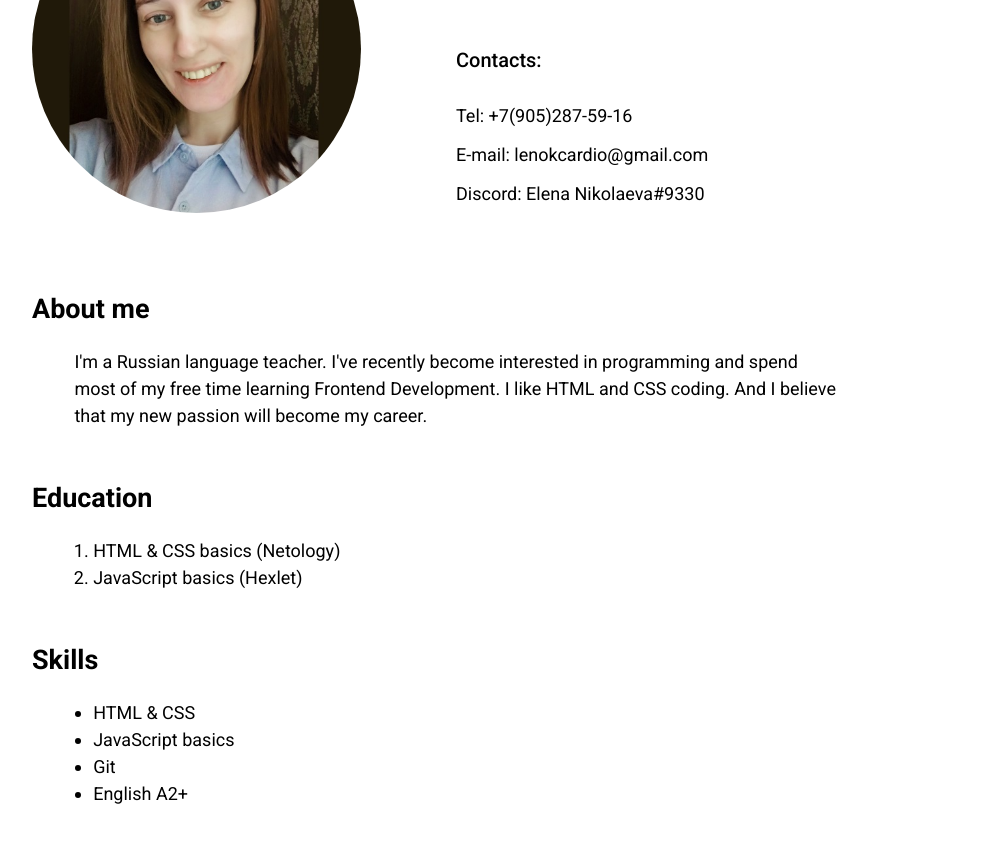
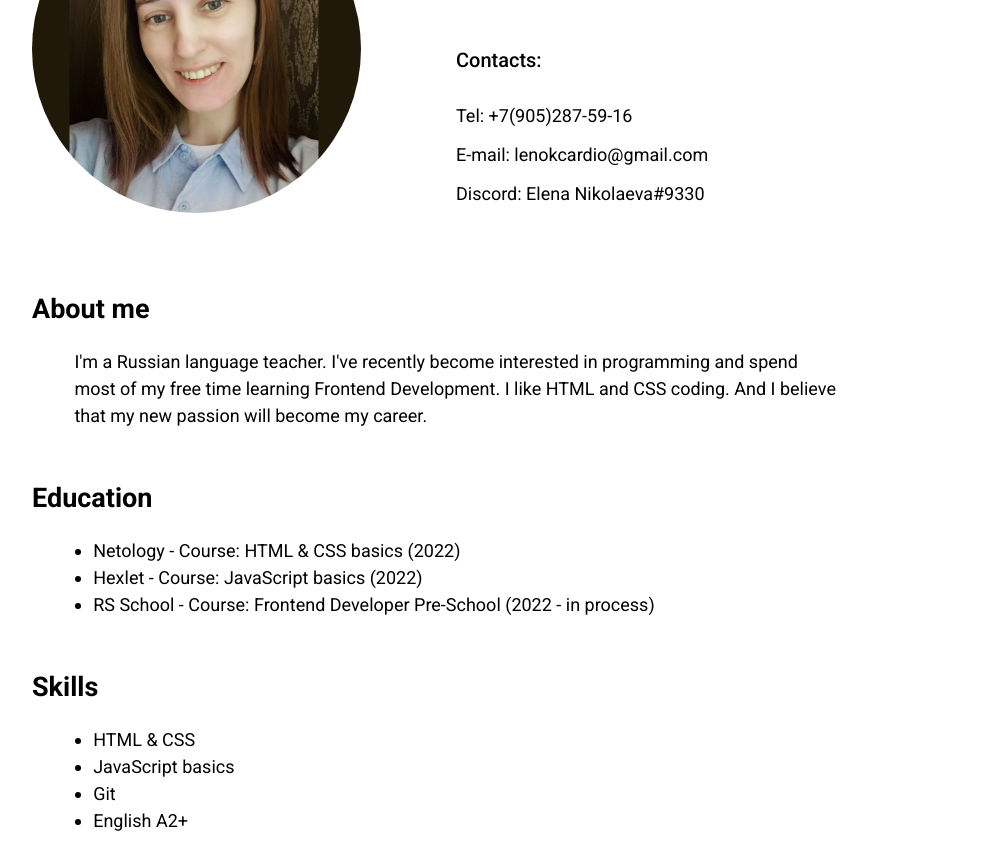
Before and after one commit to ElenaKilljoy/rsschool-cv-2022, a plain HTML site: page index.html in a window 1280 px wide. Shown: the part 234-1091 px from the top of the page, without its empty margins (184-1171 px from the left). Drawn offline with Linux system fonts and the light colour scheme.

Commit message:
refactor: change structure of the education section

```diff
--- a/index.html
+++ b/index.html
@@ -63,10 +63,11 @@
       <div class="wrapper">
         <div class="cv_section">
           <h2 class="name_section">Education</h2>
-          <ol class="courses_list">
-            <li class="list_item">HTML & CSS basics (Netology)</li>
-            <li class="list_item">JavaScript basics (Hexlet)</li>
-          </ol>
+          <ul class="courses_list">
+            <li class="list_item">Netology - Course: HTML & CSS basics (2022)</li>
+            <li class="list_item">Hexlet - Course: JavaScript basics (2022)</li>
+            <li class="list_item">RS School - Course: Frontend Developer Pre-School (2022 - in process)</li>
+          </ul>
         </div>
       </div>
     </section>
```
